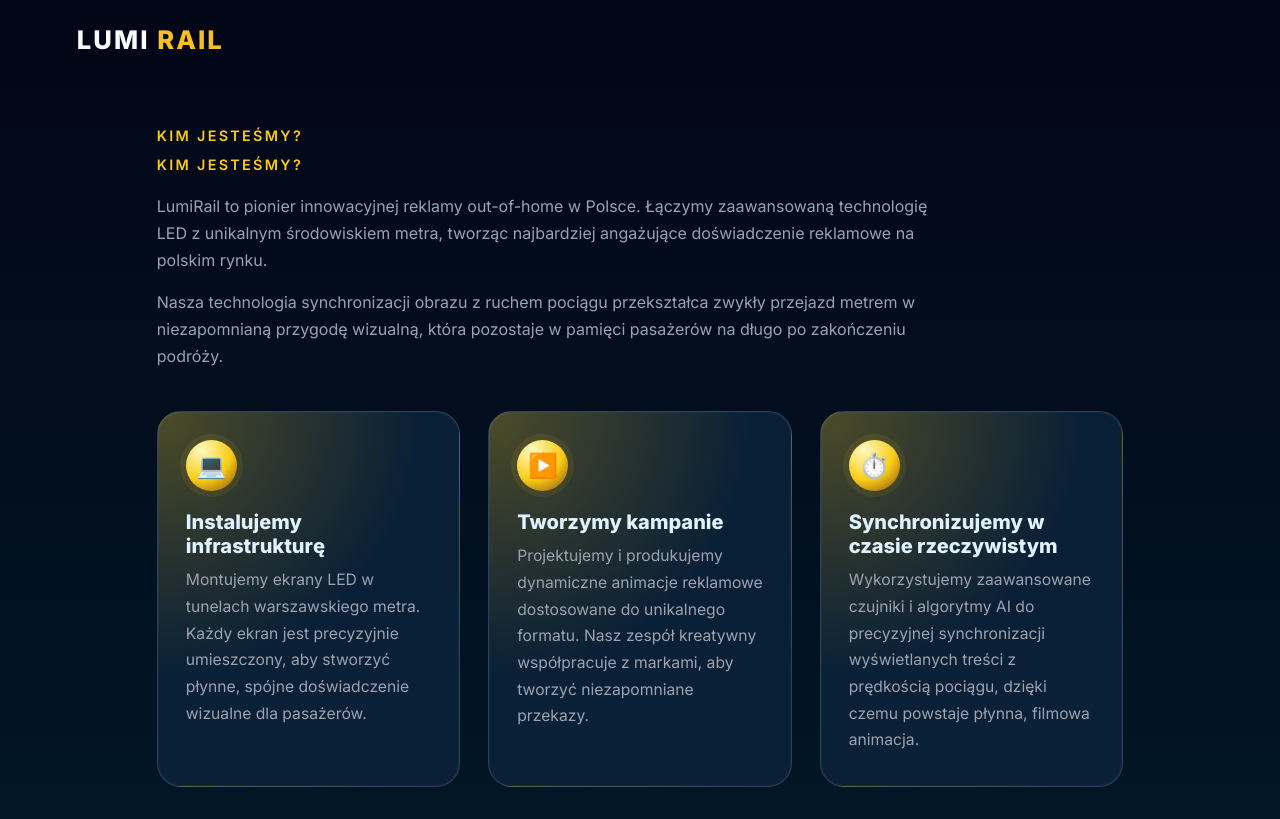
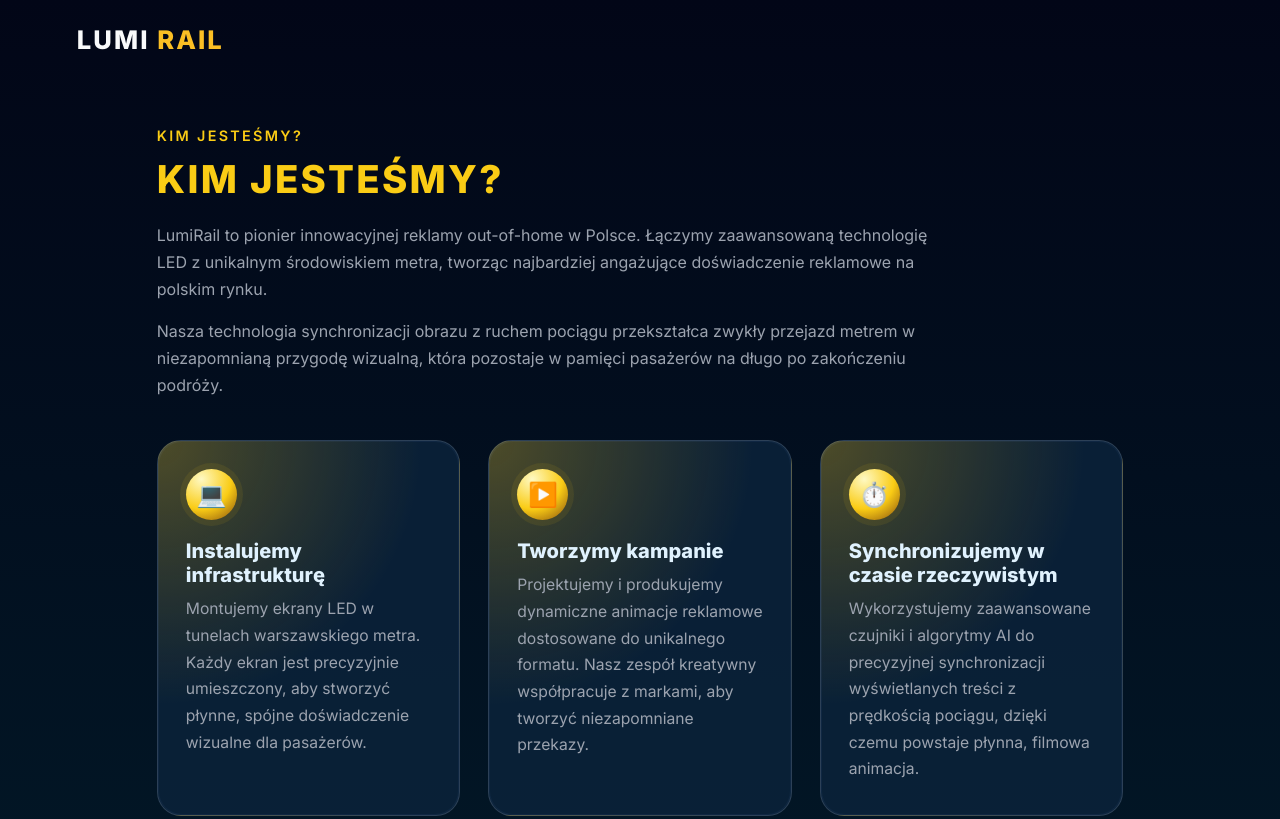
Before and after one commit to Lia199606/LUMIRail-Website, a plain HTML site: page widocznosc.html in a window 1280 px wide. Shown: the top 819 px of the page. Drawn offline with Linux system fonts and the light colour scheme.

Commit message:
Fix HTML formatting and structure

```diff
--- a/widocznosc.html
+++ b/widocznosc.html
@@ -1,4 +1,4 @@
-<!DOCTYPE html>
+  <!DOCTYPE html>
 <html lang="pl">
 <head>
   <meta charset="UTF-8" />
@@ -168,7 +168,7 @@
 
   <main>
     <div class="section-label">Kim jesteśmy?</div>
-    <h1><div class="section-label">Kim jesteśmy?</div></h1>
+    <div class="section-label"><h1>Kim jesteśmy?</h1></div>
 
     <p class="intro-text">
       LumiRail to pionier innowacyjnej reklamy out-of-home w Polsce. Łączymy zaawansowaną technologię LED
```
